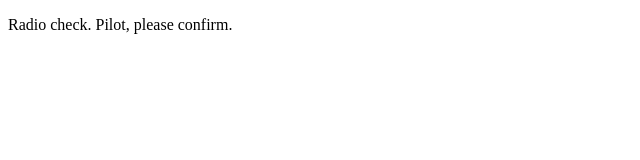
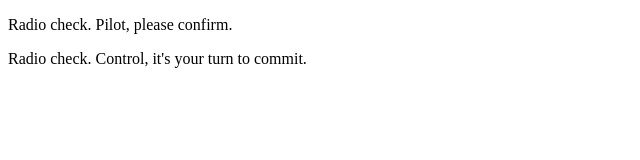
Before and after one commit to laurenficker/communication-log-control, a plain HTML site: page index.html in a window 1280 px wide. Shown: the whole page, without its empty margins (0-640 px from the left). Drawn offline with Linux system fonts and the light colour scheme.

Commit message:
pilots second commit

```diff
--- a/index.html
+++ b/index.html
@@ -2,5 +2,6 @@
 <html>
    <body>
       <p>Radio check. Pilot, please confirm.</p>
+      <p>Radio check. Control, it's your turn to commit.</p>
    </body>
 </html>
```
